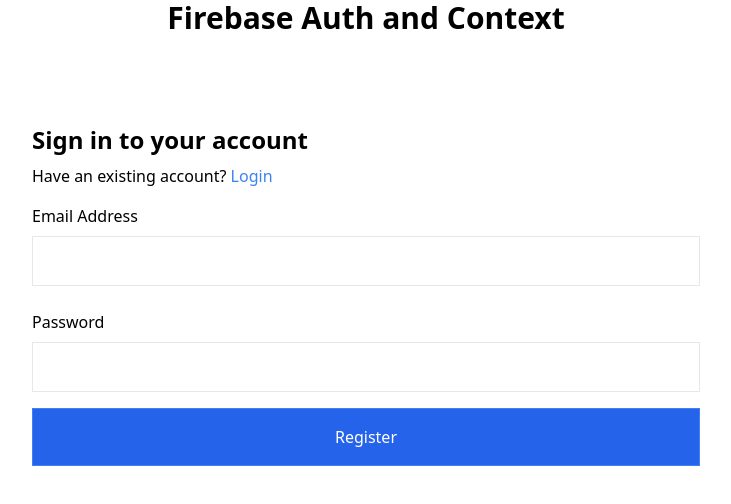
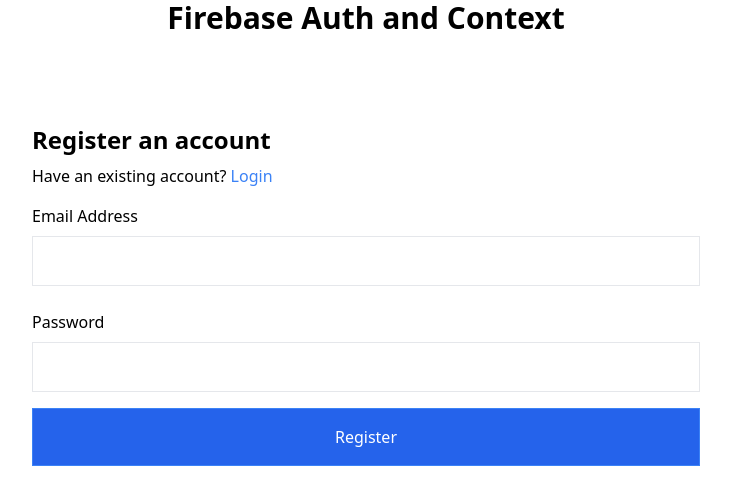
Before and after one commit to mpukabaofficial/firebasewithreact, a React (Vite) app: page /register in a window 1280 px wide. Shown: the top 504 px of the page, without its empty margins (274-1005 px from the left). Built offline with nearby package versions, Linux system fonts and the light colour scheme; no server answers.

Commit message:
registering process improved

```diff
--- a/src/Pages/RegisterPage.tsx
+++ b/src/Pages/RegisterPage.tsx
@@ -28,7 +28,7 @@
   return (
     <div className="mx-auto my-16 max-w-[700px] p-4">
       <div>
-        <h1 className="py-2 text-2xl font-bold">Sign in to your account</h1>
+        <h1 className="py-2 text-2xl font-bold">Register an account</h1>
         <p>
           Have an existing account?{" "}
           <Link className="text-blue-500" to={"/login"}>
```
